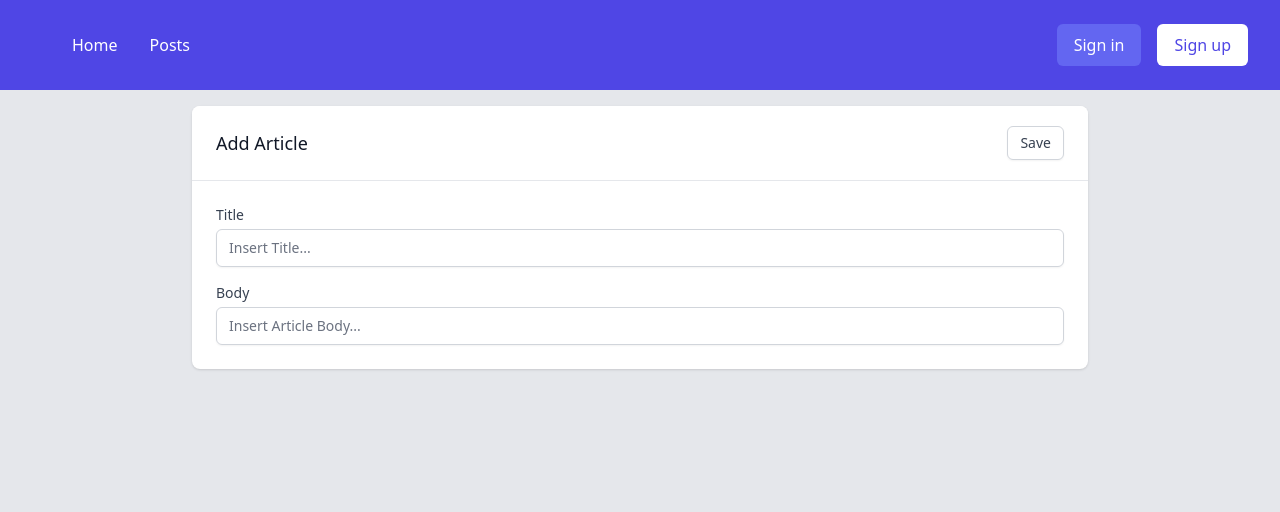
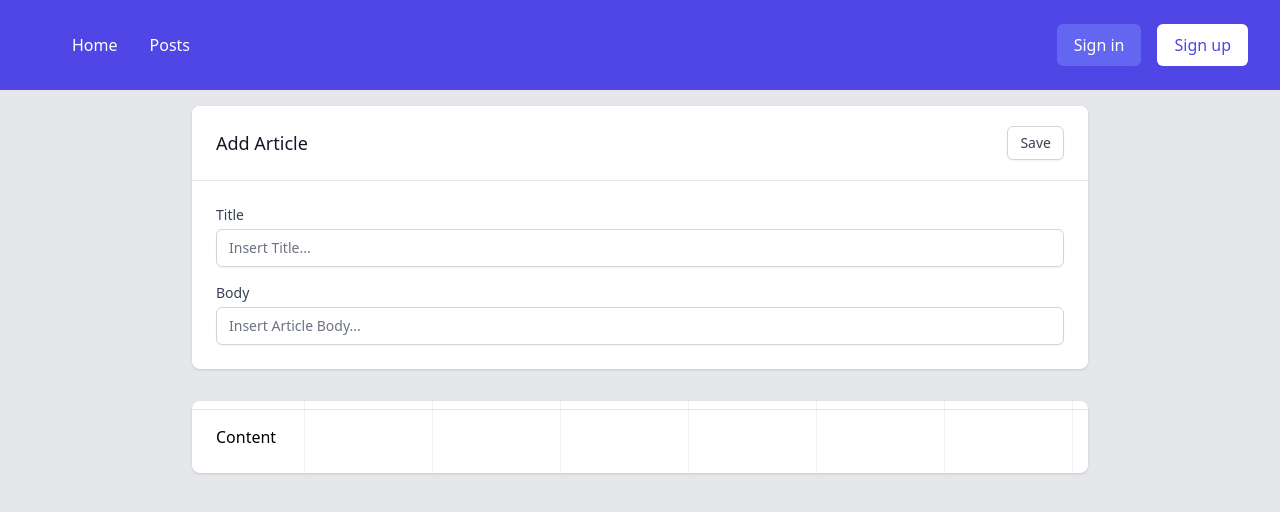
Before and after one commit to MiguelFranken/personal-website, a Next.js app: page / in a window 1280 px wide. Shown: the top 512 px of the page. Built offline with nearby package versions, Linux system fonts and the light colour scheme.

Commit message:
Add pattern

```diff
--- a/pages/index.tsx
+++ b/pages/index.tsx
@@ -2,8 +2,9 @@ import Head from "next/head";
 import Layout from "@/components/layout";
 import Card from "@/components/card/card";
 import Input from "@/components/input/input";
-import { useContext, useState } from "react";
+import React, { useContext, useState } from "react";
 import { ArticlesContext } from "@/pages/store";
+import CardHeader from "@/components/card/card-header";
 
 export default function Home() {
   const { dispatch } = useContext(ArticlesContext);
@@ -51,6 +52,37 @@ export default function Home() {
             />
           </div>
         </Card>
+
+        <div className="py-8">
+          <div className="bg-white overflow-hidden shadow rounded-lg relative">
+            <div className="text-gray-200">
+              <svg
+                aria-hidden="true"
+                className="h-full w-full absolute border-amber-200"
+              >
+                <defs>
+                  <pattern
+                    id=":R196:"
+                    width="128"
+                    height="128"
+                    patternUnits="userSpaceOnUse"
+                    x="100%"
+                    y="100%"
+                    patternTransform="translate(112 64)"
+                  >
+                    <path
+                      d="M0 128V.5H128"
+                      fill="none"
+                      stroke="currentColor"
+                    ></path>
+                  </pattern>
+                </defs>
+                <rect width="100%" height="100%" fill="url(#:R196:)"></rect>
+              </svg>
+            </div>
+            <div className="px-4 py-5 sm:p-6">Content</div>
+          </div>
+        </div>
       </Layout>
     </>
   );
```
